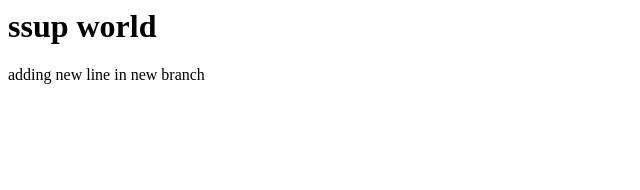
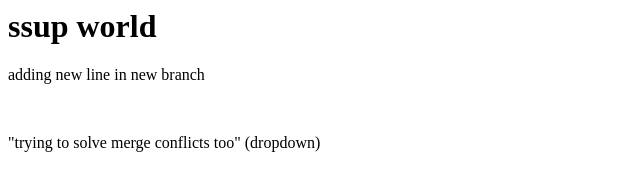
Before and after one commit to priyasu/Lumiq-Demo, a plain HTML site: page index.html in a window 1280 px wide. Shown: the whole page, without its empty margins (0-640 px from the left). Drawn offline with Linux system fonts and the light colour scheme.

Commit message:
dropdown

```diff
--- a/index.html
+++ b/index.html
@@ -1 +1,3 @@
-<html><h1>ssup world</h1><p> adding new line in new branch</p></html>
+<html><h1>ssup world</h1><p> adding new line in new branch</p><br>
+<p>"trying to solve merge conflicts too" (dropdown)</p>
+</html>
```
